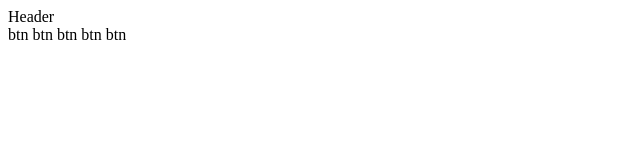
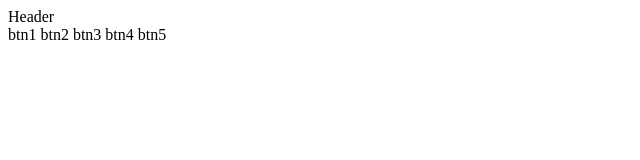
Before and after one commit to maponraj77/Samples, a plain HTML site: page index.html in a window 1280 px wide. Shown: the full height of the page, 0-640 px from the left. Drawn offline with Linux system fonts and the light colour scheme.

Commit message:
update index.html

```diff
--- a/index.html
+++ b/index.html
@@ -7,10 +7,10 @@
 </head>
 <body>
     <header>Header</header>
-    <buttons>btn</buttons>
-    <buttons>btn</buttons>
-    <buttons>btn</buttons>
-    <buttons>btn</buttons>
-    <buttons>btn</buttons>
+    <buttons>btn1</buttons>
+    <buttons>btn2</buttons>
+    <buttons>btn3</buttons>
+    <buttons>btn4</buttons>
+    <buttons>btn5</buttons>
 </body>
 </html>
```
